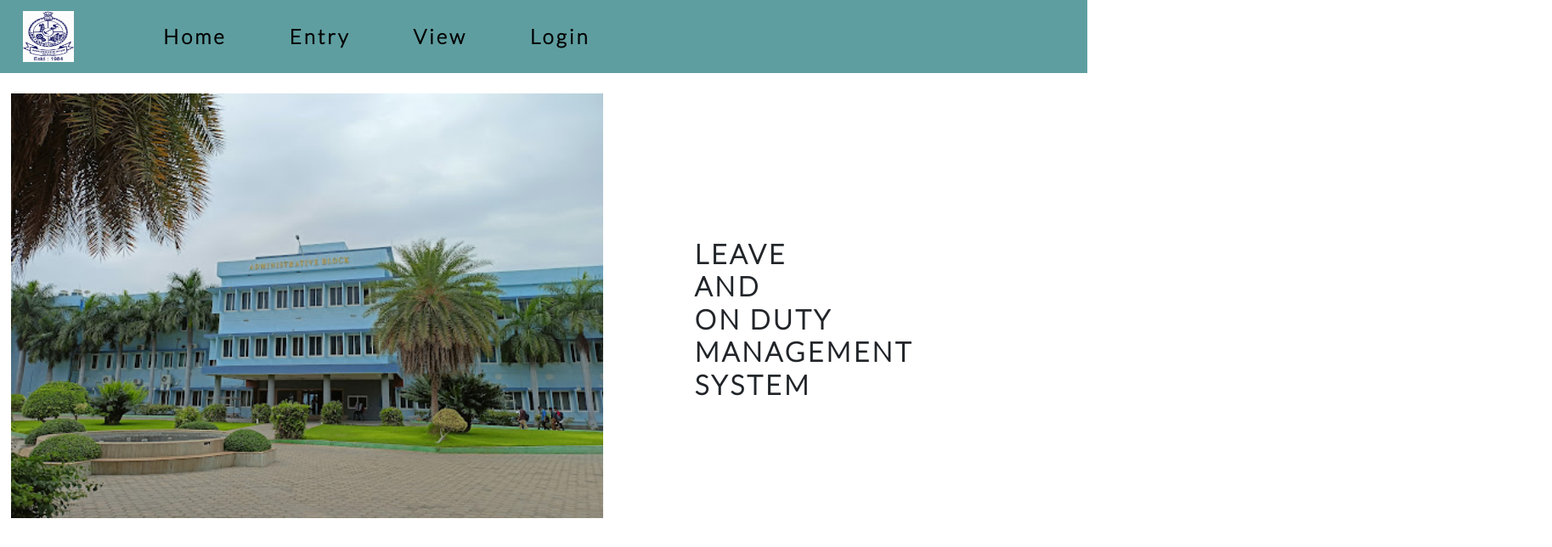
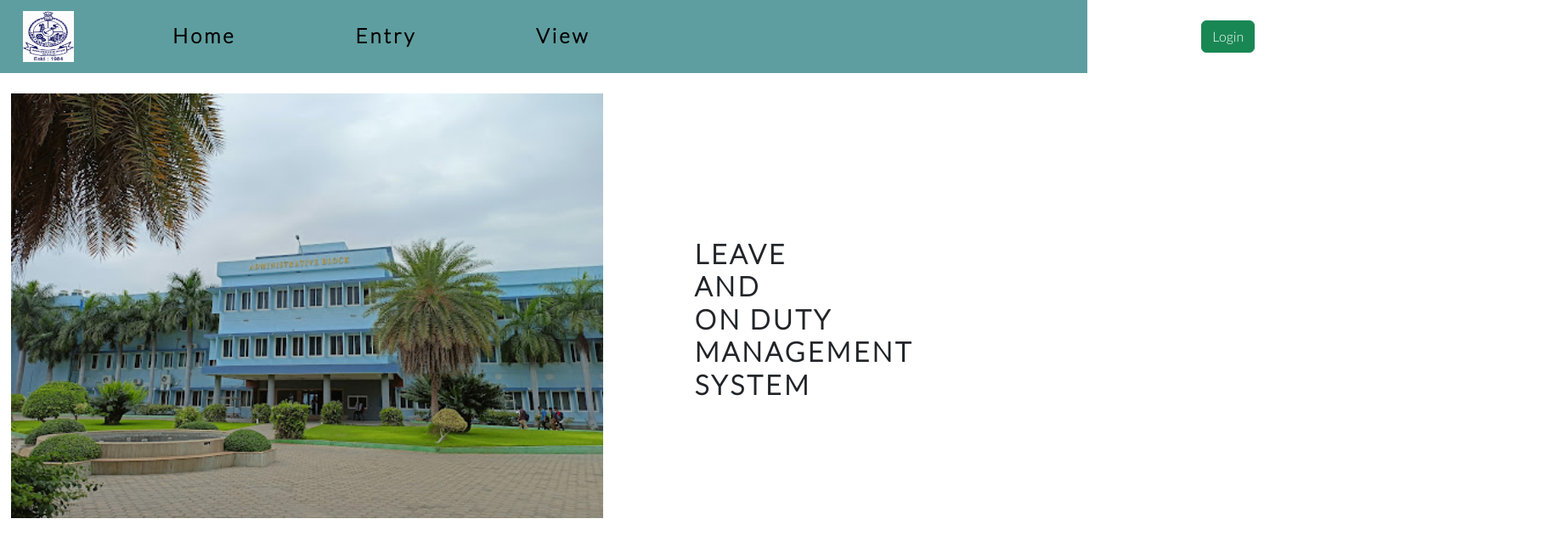
Before and after one commit to BHARATH2503/Leave-and-OD-Management, a React (Create React App) app in the folder client/: page / in a window 1280 px wide. Shown: the top 644 px of the page at 85% size, 1827 px wide, since content can reach past the window. Built offline with nearby package versions, Linux system fonts and the light colour scheme; no server answers; a web font is replaced by a local one.

Commit message:
navbar and button

```diff
--- a/client/src/component/Navbar1.js
+++ b/client/src/component/Navbar1.js
@@ -8,6 +8,7 @@ import Navbar from 'react-bootstrap/Navbar';
 import '../css/App.css';
 import "../css/Nav.css";
 import logo from "../images/logo-1.jpg";
+import {Button} from "react-bootstrap"
 
 function Navbar1() {
 
@@ -38,7 +39,8 @@ function Navbar1() {
                             <Link className="link" to="/">Home</Link>
                             <Link className="link" to="/register">Entry</Link>
                             <Link className="link" to="/view">View</Link>
-                            <Link className="link" to="/login">Login</Link>
+                            <div className="ms-auto"> <Link className="login" to="/login"><Button className="btn btn-success">Login</Button></Link></div>
+
 
                         </Nav>
                     </Navbar.Collapse>
@@ -57,7 +59,9 @@ function Navbar1() {
                                 <Link className="link" to="/">Home</Link>
                                 <Link className="link" to="/register">Entry</Link>
                                 <Link className="link" to="/view">View</Link>
-                                <Link className="link" onClick={handleLogout}>Logout</Link>
+                                <div className="ms-auto"><Link className="login" onClick={handleLogout}><Button className="btn btn-danger">Logout</Button></Link></div>
+
+
 
                             </Nav>
                         </Navbar.Collapse>
--- a/client/src/css/Nav.css
+++ b/client/src/css/Nav.css
@@ -3,20 +3,35 @@
     font-weight: bold;
     font-family: "Lato","Helvetica Neue",Helvetica,Arial,sans-serif;
     letter-spacing: 3px;
-    padding: 15px;
+    margin-left:-3%;
+}
+.ms-auto{
+    font-size:20px;
+    font-weight: bold;
+    font-family: "Lato","Helvetica Neue",Helvetica,Arial,sans-serif;
+    letter-spacing: 3px;
+
+}
+.login
+{
+   display: flex;
+    text-decoration: none;
+    color:black;
+    margin-left:720px ;
+    margin-right: 350px;
+    font-size: larger;
 }
 .link
 {
-   display: flex;
-    flex-direction: row;
+
     text-decoration: none;
 
     color:black;
-    padding-left: 20px;
-    margin-left:15% ;
+    padding-left:5px;
+    margin-left:10% ;
     font-size: larger;
 }
-.link:hover{
+.login:hover,.link:hover{
     color: white;
     -webkit-transform: scale(1.2);
     -ms-transform: scale(1.2);
```
